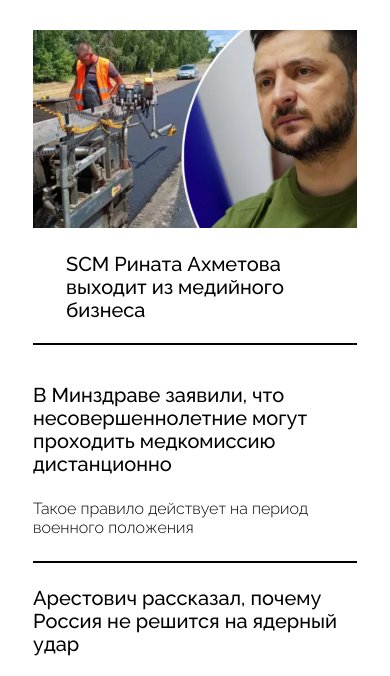
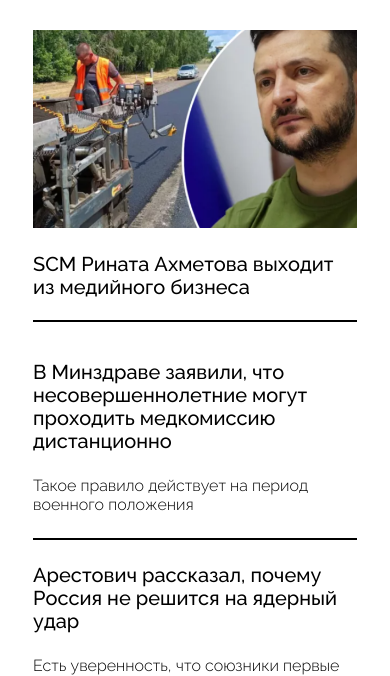
Before and after one commit to MatveyRubets/kolot-alt-project, a plain HTML site: page index.html in a window 390 px wide. Shown: the part 168-844 px from the top of the page. Drawn offline with Linux system fonts and the light colour scheme.

Commit message:
adaptive heading bug

```diff
--- a/script.js
+++ b/script.js
@@ -44,8 +44,8 @@ burgerBtn.addEventListener("click", () => {
 
 // Tablet breakpoint
 const newsRight = document.querySelector(".newsright");
+const mediaDesktopQuery = window.matchMedia("(min-width: 1081px)");
 const mediaTabletQuery = window.matchMedia("(max-width: 1080px)");
-const mediaDesktopQuery = window.matchMedia("(min-width: 1081px)");
 const mediaMobileQuery = window.matchMedia("(max-width: 768px)");
 
 const news = document.querySelector(".news");
--- a/style.css
+++ b/style.css
@@ -315,6 +315,10 @@ a:hover {
 		line-height: 23px;
 	}
 
+	.newscenter__heading {
+		padding: 21px 0;
+	}
+
 	.newscenter__posts {
 		padding: 39px 0;
 	}
```
Also changed, not shown: 2 other files.
